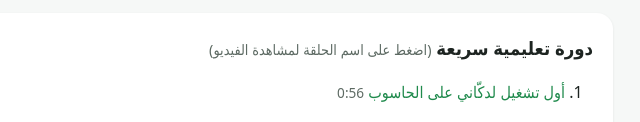
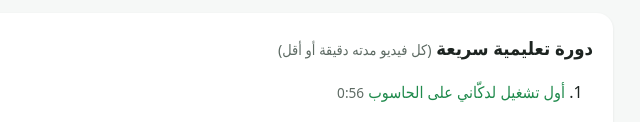
Before and after one commit to dzstoredzd/doukkany-site, a plain HTML site: page download/index.html in a window 1280 px wide. Shown: the part 678-800 px from the top of the page, 371-1011 px from the left. Drawn offline with Linux system fonts and the light colour scheme; no server answers.

Commit message:
Download page: say each tutorial video is one minute or less
Co-Authored-By: Claude Opus 5.5 <noreply@anthropic.com>

```diff
--- a/download/index.html
+++ b/download/index.html
@@ -69,7 +69,7 @@
   </section>
 
   <section class="card">
-    <h2><span data-t="tutorialTitle">دورة تعليمية سريعة</span> <span class="hint" data-t="tutorialHint">(اضغط على اسم الحلقة لمشاهدة الفيديو)</span></h2>
+    <h2><span data-t="tutorialTitle">دورة تعليمية سريعة</span> <span class="hint" data-t="tutorialHint">(كل فيديو مدته دقيقة أو أقل)</span></h2>
     <ol class="videos" id="videos"></ol>
     <a class="small" href="https://www.youtube.com/playlist?list=PLATmdIDov8C4" data-t="tutorialAll">مشاهدة القائمة كاملة على YouTube</a>
   </section>
@@ -94,7 +94,7 @@
       mailSubject: 'روابط تنزيل دكّاني',
       mailBody: 'روابط تنزيل دكّاني (أحدث إصدار دائمًا):\n\nالحاسوب (Windows 10 وما بعده):\n{win}\n\nالهاتف (Android):\n{play}\n\nصفحة التنزيل:\n{page}\n',
       tutorialTitle: 'دورة تعليمية سريعة',
-      tutorialHint: '(اضغط على اسم الحلقة لمشاهدة الفيديو)',
+      tutorialHint: '(كل فيديو مدته دقيقة أو أقل)',
       tutorialAll: 'مشاهدة القائمة كاملة على YouTube'
     },
     fr: {
@@ -114,7 +114,7 @@
       mailSubject: 'Liens de téléchargement Doukkany',
       mailBody: 'Liens de téléchargement Doukkany (toujours la dernière version) :\n\nOrdinateur (Windows 10 et plus) :\n{win}\n\nTéléphone (Android) :\n{play}\n\nPage de téléchargement :\n{page}\n',
       tutorialTitle: 'Formation rapide',
-      tutorialHint: '(cliquez sur le nom de l’épisode pour voir la vidéo)',
+      tutorialHint: '(chaque vidéo dure une minute ou moins)',
       tutorialAll: 'Voir toute la liste sur YouTube'
     },
     en: {
@@ -134,7 +134,7 @@
       mailSubject: 'Doukkany download links',
       mailBody: 'Doukkany download links (always the latest version):\n\nComputer (Windows 10 and newer):\n{win}\n\nPhone (Android):\n{play}\n\nDownload page:\n{page}\n',
       tutorialTitle: 'Quick tutorial',
-      tutorialHint: '(click the episode name to watch the video)',
+      tutorialHint: '(each video is one minute or less)',
       tutorialAll: 'See the full list on YouTube'
     }
   };
```
